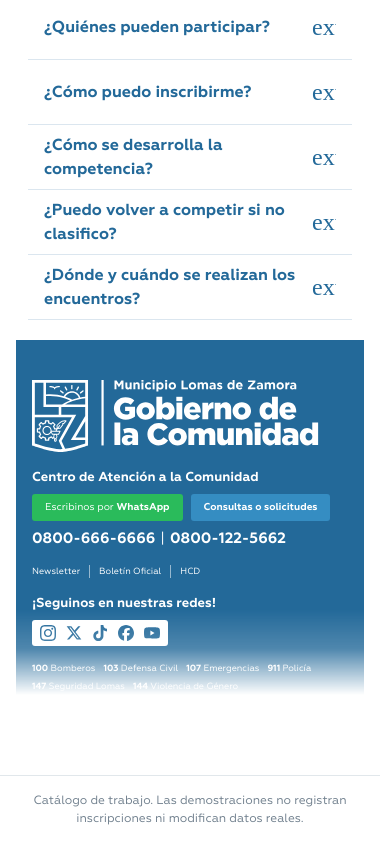
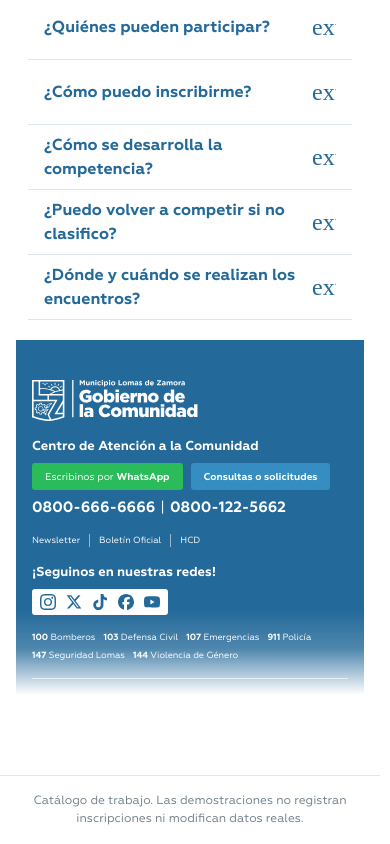
Before and after one commit to SantiagoM96/mlz-muni, a React (Vite) app: page /ui-kit-andy/componentes/acordeon in a window 390 px wide. Shown: the part 4290-5134 px from the top of the page. Built offline with nearby package versions, Linux system fonts and the light colour scheme; a web font is replaced by a local one.

Commit message:
fix(accordion): match reference logo proportions in contextual footer and remove overriding 350px rule

```diff
--- a/src/pages/andy-kit/andy-kit.css
+++ b/src/pages/andy-kit/andy-kit.css
@@ -1390,7 +1390,7 @@ html:has(.andy-doc-layout){scrollbar-gutter:stable}
 }
 .andy-baila-preview-footer>footer{margin:0!important;padding:40px 0!important;background:#236999!important;color:#fff!important}
 .andy-baila-preview-footer footer>div{width:100%!important;max-width:1230px!important;padding-inline:16px!important;margin-inline:auto!important;display:flex;flex-direction:column;align-items:flex-start;gap:24px!important}
-.andy-baila-preview-footer footer img[alt="Municipio de Lomas de Zamora — Gobierno de la Comunidad"]{width:min(350px,100%)!important;height:auto!important;max-height:none!important;object-fit:contain;object-position:left center}
+.andy-baila-preview-footer footer img[alt="Municipio de Lomas de Zamora — Gobierno de la Comunidad"]{width:min(190px,100%)!important;height:auto!important;max-height:none!important;object-fit:contain;object-position:left center}
 .andy-baila-preview-footer footer section{display:flex;flex-direction:column;align-items:flex-start;gap:16px!important;width:100%}
 .andy-baila-preview-footer footer section h2{font-size:24px!important;line-height:32px!important;font-weight:700;margin:0}
 .andy-baila-preview-footer footer section>div{display:flex;flex-wrap:wrap;gap:16px}
@@ -1399,7 +1399,7 @@ html:has(.andy-doc-layout){scrollbar-gutter:stable}
 @media(max-width:600px){
  .andy-baila-preview-footer{height:310px}
  .andy-baila-preview-footer footer>div{gap:16px!important}
- .andy-baila-preview-footer footer img[alt="Municipio de Lomas de Zamora — Gobierno de la Comunidad"]{width:min(287px,100%)!important}
+ .andy-baila-preview-footer footer img[alt="Municipio de Lomas de Zamora — Gobierno de la Comunidad"]{width:min(166px,100%)!important}
  .andy-baila-preview-footer footer section h2{font-size:20px!important;line-height:28px!important}
  .andy-baila-preview-footer footer section>p{font-size:21px!important;line-height:29px!important}
 }
@@ -1443,3 +1443,17 @@ html:has(.andy-doc-layout){scrollbar-gutter:stable}
  .andy-baila-site-phones{font-size:15px;line-height:20px}
  .andy-baila-site-emergency{font-size:9px;line-height:13px;column-gap:8px}
 }
+
+/* Logo del footer en el ejemplo: 190 × 47,7 px en la referencia a escala 1:1. */
+.andy-doc-page .andy-baila-preview-footer .andy-baila-site-footer img.andy-baila-site-logo[alt="Municipio de Lomas de Zamora — Gobierno de la Comunidad"]{
+ width:190px!important;
+ max-width:100%!important;
+ height:auto!important;
+ aspect-ratio:287 / 72;
+ flex:none;
+ align-self:flex-start;
+ object-fit:contain;
+}
+@media(max-width:520px){
+ .andy-doc-page .andy-baila-preview-footer .andy-baila-site-footer img.andy-baila-site-logo[alt="Municipio de Lomas de Zamora — Gobierno de la Comunidad"]{width:166px!important}
+}
```
